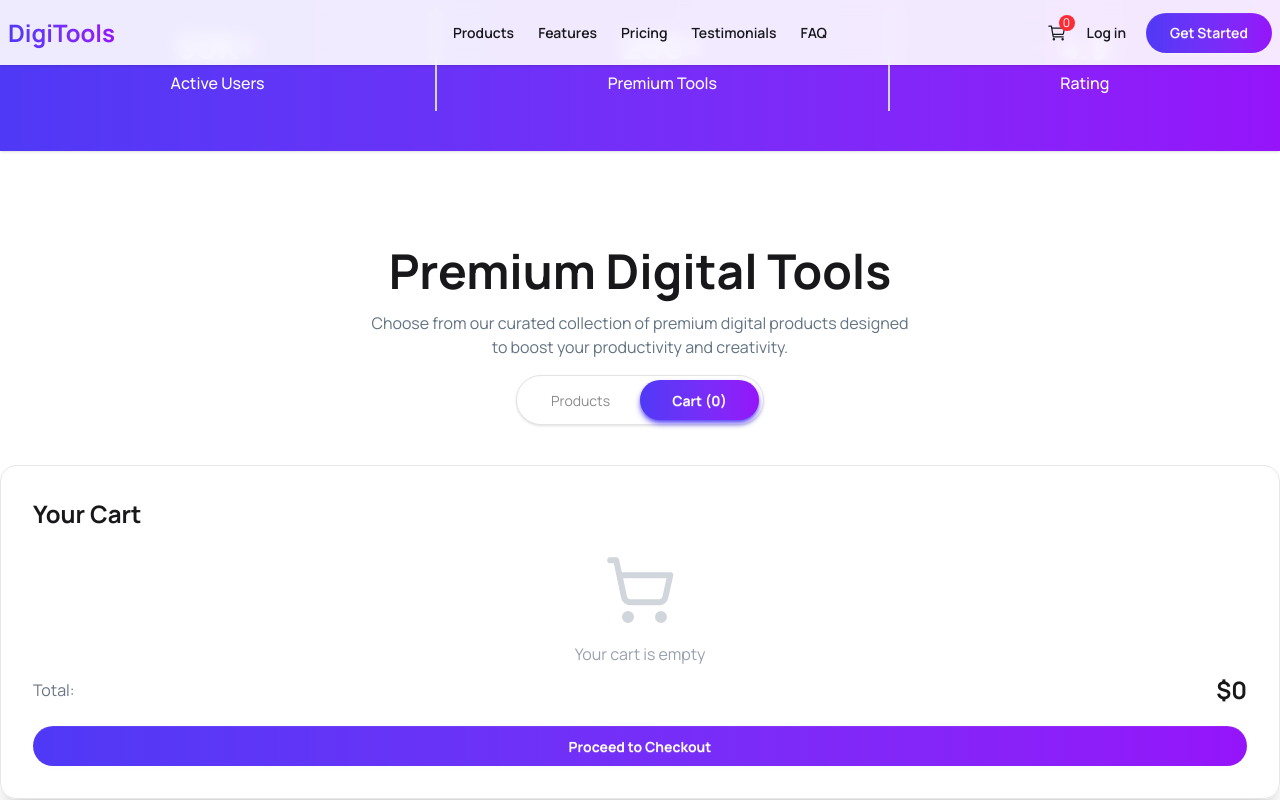
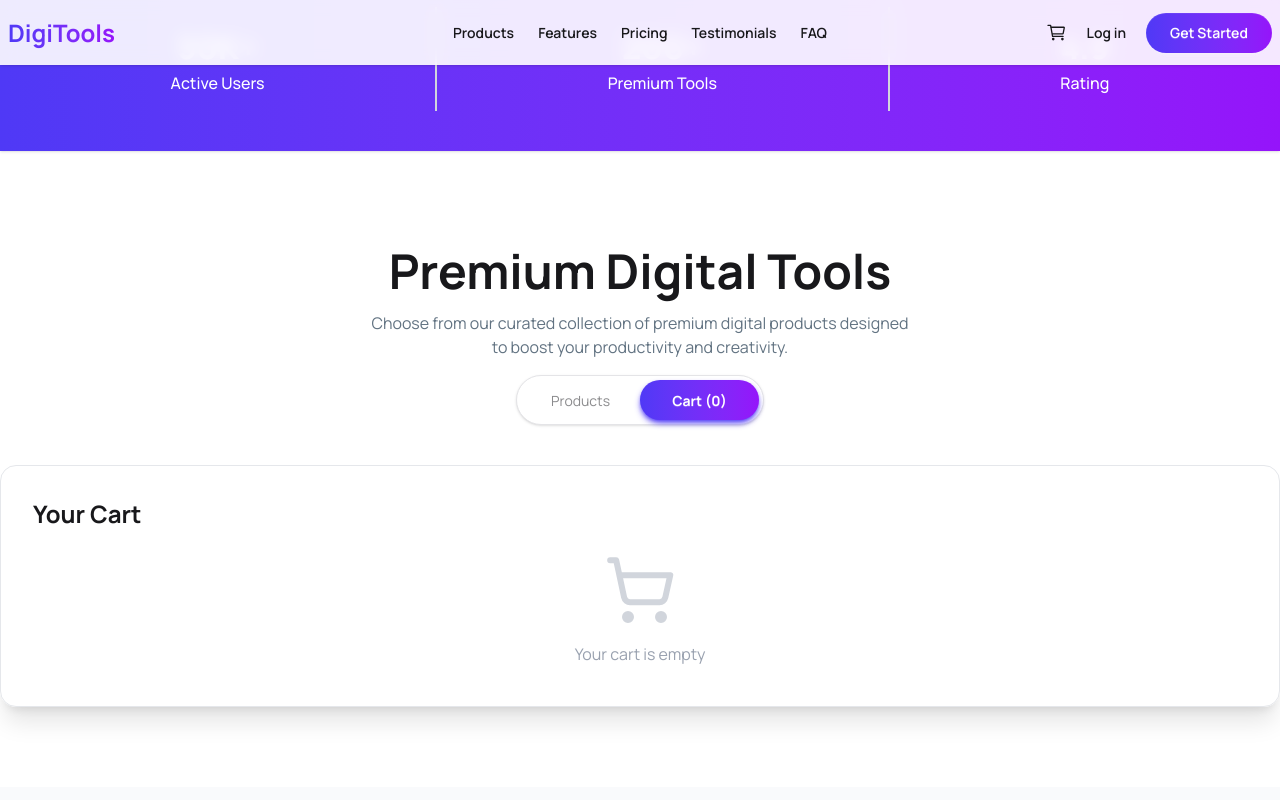
Before and after one commit to Morshedul-developer/digitools-platform, a React (Vite) app: page / in a window 1280 px wide. Both pictures are taken after a click on the radio button "Cart (0)". Shown: the part 737-1537 px from the top of the page. Built offline with nearby package versions, Linux system fonts and the light colour scheme.

Commit message:
made the cart section proceed button functional

```diff
--- a/src/App.jsx
+++ b/src/App.jsx
@@ -21,12 +21,12 @@ function App() {
 
   return (
     <>
-      <Navbar />
+      <Navbar cards={cards} />
       <Banner />
       <Status />
-      <PremiumTools products={products} setProducts={setProducts} />
+      <PremiumTools products={products} setProducts={setProducts} cards={cards} />
       {products === "products" && <Products productItems={productItems} cards={cards} setCards={setCards} />}
-      {products === "carts" && <Carts cards={cards} />}
+      {products === "carts" && <Carts cards={cards} setCards={setCards} />}
       <Steps/>
       <Pricing pricingItems={pricingItems}/>
       <Workflow/>
--- a/src/components/Carts/Carts.jsx
+++ b/src/components/Carts/Carts.jsx
@@ -1,28 +1,32 @@
 import { LuShoppingCart } from "react-icons/lu";
 import CartCard from "../CartCard/CartCard";
 
-const Carts = ({ cards }) => {
+const Carts = ({ cards, setCards}) => {
+  const handleCarts = () => {
+    setCards([]);
+  }
+  const total = cards.reduce((sum, card) => sum + card.price, 0);
   return (
     <div className="max-w-7xl mx-auto mb-20">
       <div className="border border-gray-200 p-8 rounded-2xl shadow-xl">
         <h4 className="text-2xl font-bold mb-6">Your Cart</h4>
-        <div className="space-y-4">
+        <div className="space-y-4 mb-4">
           {cards.map((card) => (
             <CartCard key={card.id} card={card} />
           ))}
         </div>
         {/* empty cart */}
-        <div className="text-center">
-          <LuShoppingCart className="mx-auto text-7xl text-gray-300 mb-4" />
-          <p className="text-gray-400 mb-2">Your cart is empty</p>
+        {cards.length === 0 ? <div className="text-center">
+            <LuShoppingCart className="mx-auto text-7xl text-gray-300 mb-4" />
+            <p className="text-gray-400 mb-2">Your cart is empty</p>
+          </div> : <><div className="flex items-center justify-between mb-5">
+          <span className="text-gray-500">Total:</span>
+          <strong className="text-2xl">${total}</strong>
         </div>
-        <div className="flex items-center justify-between mb-5">
-          <span className="text-gray-500">Total:</span>
-          <strong className="text-2xl">$0</strong>
-        </div>
-        <button className="btn rounded-full w-full border-none bg-linear-to-r from-[#4F39F6] to-[#9514FA] text-white hover:from-[#9514FA] hover:to-[#4F39F6] transition-all duration-300 hover:-translate-y-1 hover:shadow-lg hover:shadow-[#4F39F6]/40 active:translate-y-0 active:scale-95 hover:text-white/85 font-bold">
+        <button onClick={handleCarts} className="btn rounded-full w-full border-none bg-linear-to-r from-[#4F39F6] to-[#9514FA] text-white hover:from-[#9514FA] hover:to-[#4F39F6] transition-all duration-300 hover:-translate-y-1 hover:shadow-lg hover:shadow-[#4F39F6]/40 active:translate-y-0 active:scale-95 hover:text-white/85 font-bold">
           Proceed to Checkout
-        </button>
+        </button></>}
+
       </div>
     </div>
   );
--- a/src/components/Navbar/Navbar.jsx
+++ b/src/components/Navbar/Navbar.jsx
@@ -1,6 +1,6 @@
 import { IoCartOutline } from "react-icons/io5";
 
-const Navbar = () => {
+const Navbar = ({cards}) => {
   const links = (
     <>
       <li>
@@ -59,10 +59,12 @@ const Navbar = () => {
         </div>
         <div className="navbar-end flex items-center gap-5">
           <div className="relative inline-block">
-            <IoCartOutline className="cursor-pointer" size={20} />
-            <span className="absolute bg-red-500 rounded-full text-white w-4 h-4 flex items-center justify-center text-xs -top-2 -right-2">
-              0
+            <IoCartOutline className="cursor-pointer" size={21} />
+            {
+              cards.length > 0 && <span className="absolute bg-red-500 rounded-full text-white w-4.5 h-4.5 flex items-center justify-center text-xs -top-2.5 -right-2.5">
+              {cards.length}
             </span>
+            }
           </div>
           <a
             href="/login"
--- a/src/components/PremiumTools/PremiumTools.jsx
+++ b/src/components/PremiumTools/PremiumTools.jsx
@@ -1,4 +1,4 @@
-const PremiumTools = ({ products, setProducts }) => {
+const PremiumTools = ({ products, setProducts, cards }) => {
   return (
     <div>
       <div className="text-center">
@@ -26,7 +26,7 @@ const PremiumTools = ({ products, setProducts }) => {
           className={
             products === "carts" ? "w-1/2 btn rounded-full bg-linear-to-r from-[#4F39F6] to-[#9514FA] px-6 text-white hover:from-[#9514FA] hover:to-[#4F39F6] shadow-md border-none shadow-[#4F39F6]/90 font-bold" : "tab w-1/2"
           }
-          aria-label="Cart (0)"
+          aria-label={`Cart (${cards.length})`}
           onClick={() => setProducts("carts")}
         />
       </div>
```
